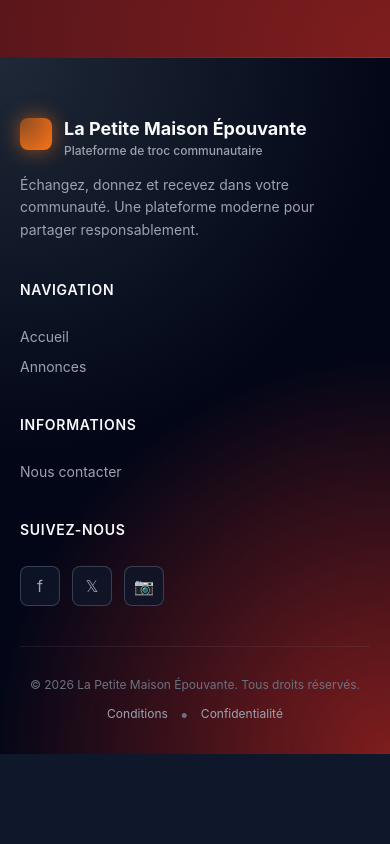
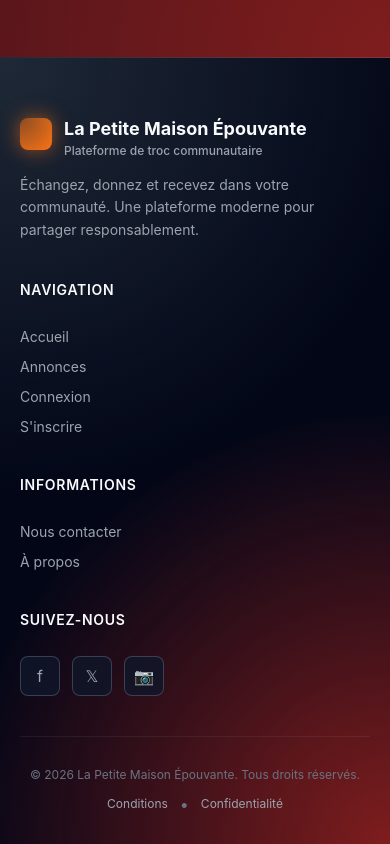
Before and after one commit to Bakary923/petite-maison-troc, a React (Create React App) app in the folder frontend/: page / in a window 390 px wide. Shown: the part 2715-3559 px from the top of the page. Before the commit the page ends 3469 px from the top, so only its background shows below. Built offline with nearby package versions, Linux system fonts and the light colour scheme; no server answers.

Commit message:
feat: optimisation responsive mobile

```diff
--- a/frontend/src/components/Footer.js
+++ b/frontend/src/components/Footer.js
@@ -12,6 +12,8 @@ export default function Footer() {
         <div style={styles.container} className="footer-container">
           {/* TOP SECTION */}
           <div style={styles.topSection} className="footer-top-section">
+
+            {/* COLONNE 1 : LOGO & DESCRIPTION */}
             <div style={styles.column} className="footer-column">
               <div style={styles.logoSection} className="footer-logo-wrap">
                 <div style={styles.logo}>
@@ -27,34 +29,34 @@ export default function Footer() {
               </p>
             </div>
 
-            {/* LINKS SECTION */}
+            {/* COLONNE 2 : NAVIGATION (LES LIENS POUR TES TESTS ✅) */}
             <div style={styles.column} className="footer-column">
               <h4 style={styles.columnTitle}>Navigation</h4>
               <ul style={styles.linkList}>
                 <li>
-                  <button
-                    onClick={() => navigate('/')}
-                    style={styles.link}
-                    onMouseEnter={(e) => (e.target.style.color = '#f97316')}
-                    onMouseLeave={(e) => (e.target.style.color = '#9CA3AF')}
-                  >
+                  <button onClick={() => navigate('/')} style={styles.link}>
                     Accueil
                   </button>
                 </li>
                 <li>
-                  <button
-                    onClick={() => navigate('/annonces')}
-                    style={styles.link}
-                    onMouseEnter={(e) => (e.target.style.color = '#f97316')}
-                    onMouseLeave={(e) => (e.target.style.color = '#9CA3AF')}
-                  >
+                  <button onClick={() => navigate('/annonces')} style={styles.link}>
                     Annonces
+                  </button>
+                </li>
+                <li>
+                  <button onClick={() => navigate('/login')} style={styles.link}>
+                    Connexion
+                  </button>
+                </li>
+                <li>
+                  <button onClick={() => navigate('/signup')} style={styles.link}>
+                    S'inscrire
                   </button>
                 </li>
               </ul>
             </div>
 
-            {/* INFO SECTION */}
+            {/* COLONNE 3 : INFO */}
             <div style={styles.column} className="footer-column">
               <h4 style={styles.columnTitle}>Informations</h4>
               <ul style={styles.linkList}>
@@ -63,10 +65,13 @@ export default function Footer() {
                     Nous contacter
                   </button>
                 </li>
+                <li>
+                  <button style={styles.link}>À propos</button>
+                </li>
               </ul>
             </div>
 
-            {/* SOCIALS SECTION */}
+            {/* COLONNE 4 : SOCIALS */}
             <div style={styles.column} className="footer-column">
               <h4 style={styles.columnTitle}>Suivez-nous</h4>
               <div style={styles.socialLinks} className="footer-socials">
```
